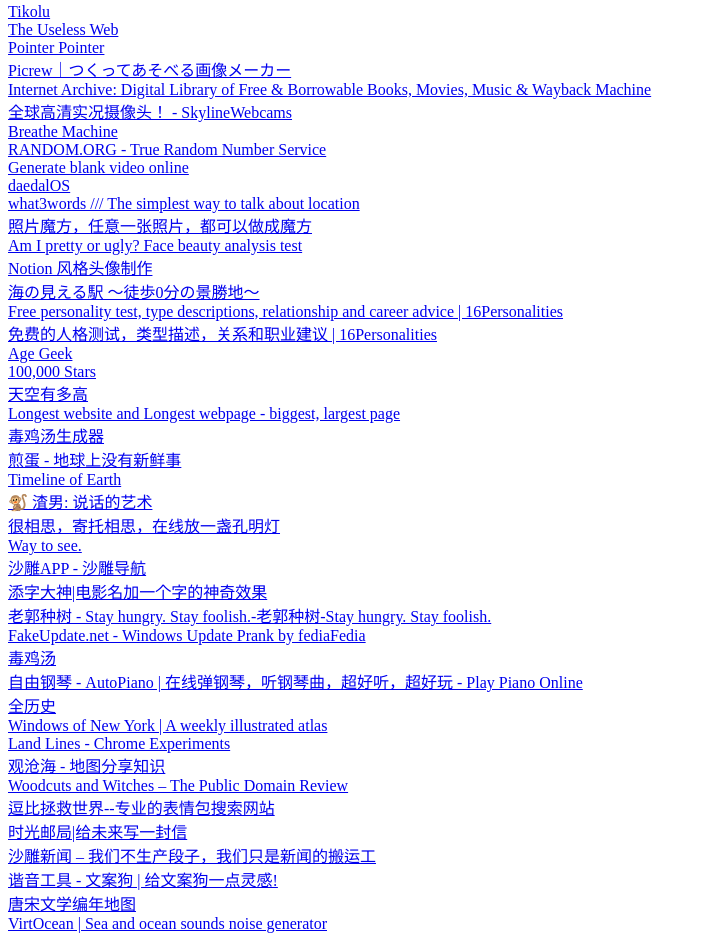
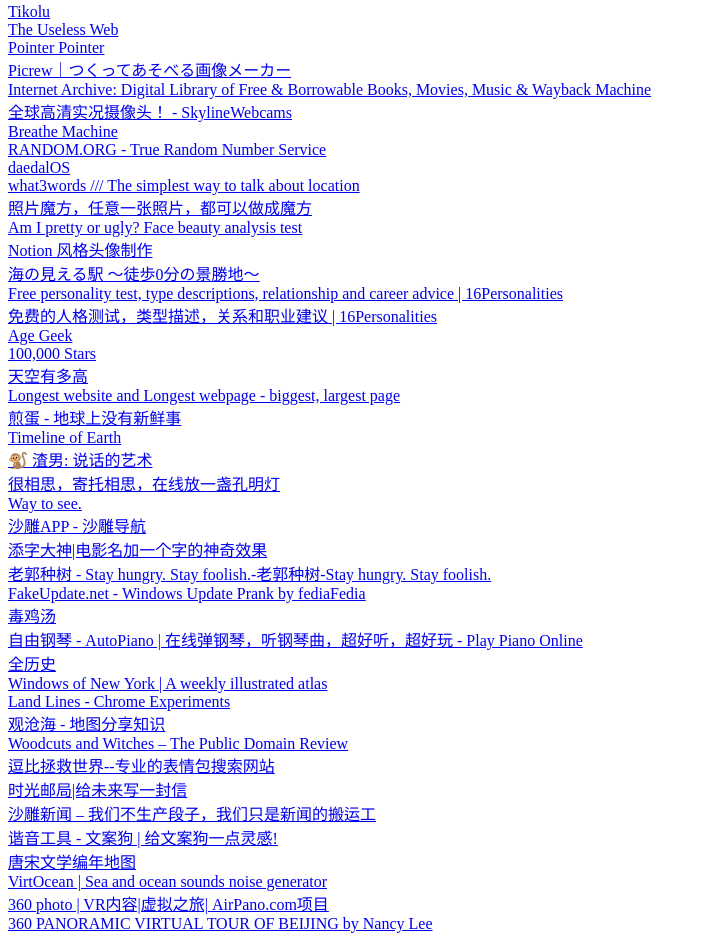
Before and after one commit to fgh23333/alni.eu.org, a plain HTML site: page index.html in a window 1280 px wide. Shown: the part 5457-6392 px from the top of the page, without its empty margins (0-707 px from the left). Drawn offline with Linux system fonts and the light colour scheme; a script that the page names is missing.

Commit message:
Update index.html

```diff
--- a/index.html
+++ b/index.html
@@ -243,7 +243,6 @@
             <div><a href="https://www.skylinewebcams.com/">全球高清实况摄像头！ - SkylineWebcams</a></div>
             <div><a href="https://breathemachine.com/">Breathe Machine</a></div>
             <div><a href="https://www.random.org/">RANDOM.ORG - True Random Number Service</a></div>
-            <div><a href="https://blank.aimu.app/">Generate blank video online</a></div>
             <div><a href="https://dustinbrett.com/">daedalOS</a></div>
             <div><a href="https://what3words.com/">what3words /// The simplest way to talk about location</a></div>
             <div><a href="http://zhaopianmofang.com/">照片魔方，任意一张照片，都可以做成魔方</a></div>
@@ -256,7 +255,6 @@
             <div><a href="http://stars.chromeexperiments.com/">100,000 Stars</a></div>
             <div><a href="http://www.secaibi.com/howbigisspace/">天空有多高</a></div>
             <div><a href="http://www.deepskyfrontier.com/">Longest website and Longest webpage - biggest, largest page</a></div>
-            <div><a href="https://du.shadiao.app/">毒鸡汤生成器</a></div>
             <div><a href="http://jandan.net/">煎蛋 - 地球上没有新鲜事</a></div>
             <div><a href="http://timelineofearth.com/">Timeline of Earth</a></div>
             <div><a href="https://lovelive.tools/">🐒 渣男: 说话的艺术</a></div>
```
